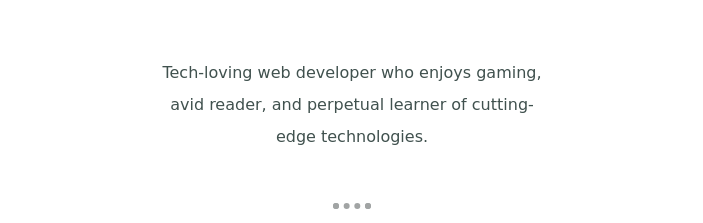
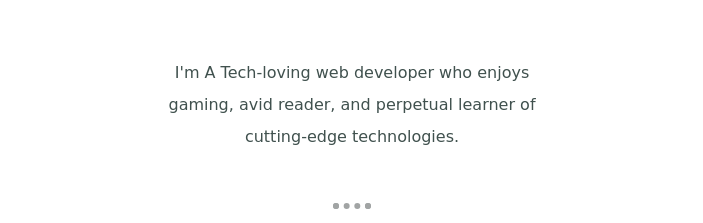
Before and after one commit to syedsufyansufi/first-website.github.io, a plain HTML site: page index.html in a window 1280 px wide. Shown: the part 1136-1359 px from the top of the page, without its empty margins (288-991 px from the left). Drawn offline with Linux system fonts and the light colour scheme; a web font is replaced by a local one.

Commit message:
Update index.html

```diff
--- a/index.html
+++ b/index.html
@@ -24,7 +24,7 @@
     <div class="profile">
         <img class="profile-pic" src="1.png" alt="profile-pic">
         <h2>Hello.</h2>
-        <p class="bio">Tech-loving web developer who enjoys gaming, avid reader, and perpetual learner of cutting-edge technologies.</p>
+        <p class="bio">I'm A Tech-loving web developer who enjoys gaming, avid reader, and perpetual learner of cutting-edge technologies.</p>
     </div>
     <hr>
     <div class="skills">
```
